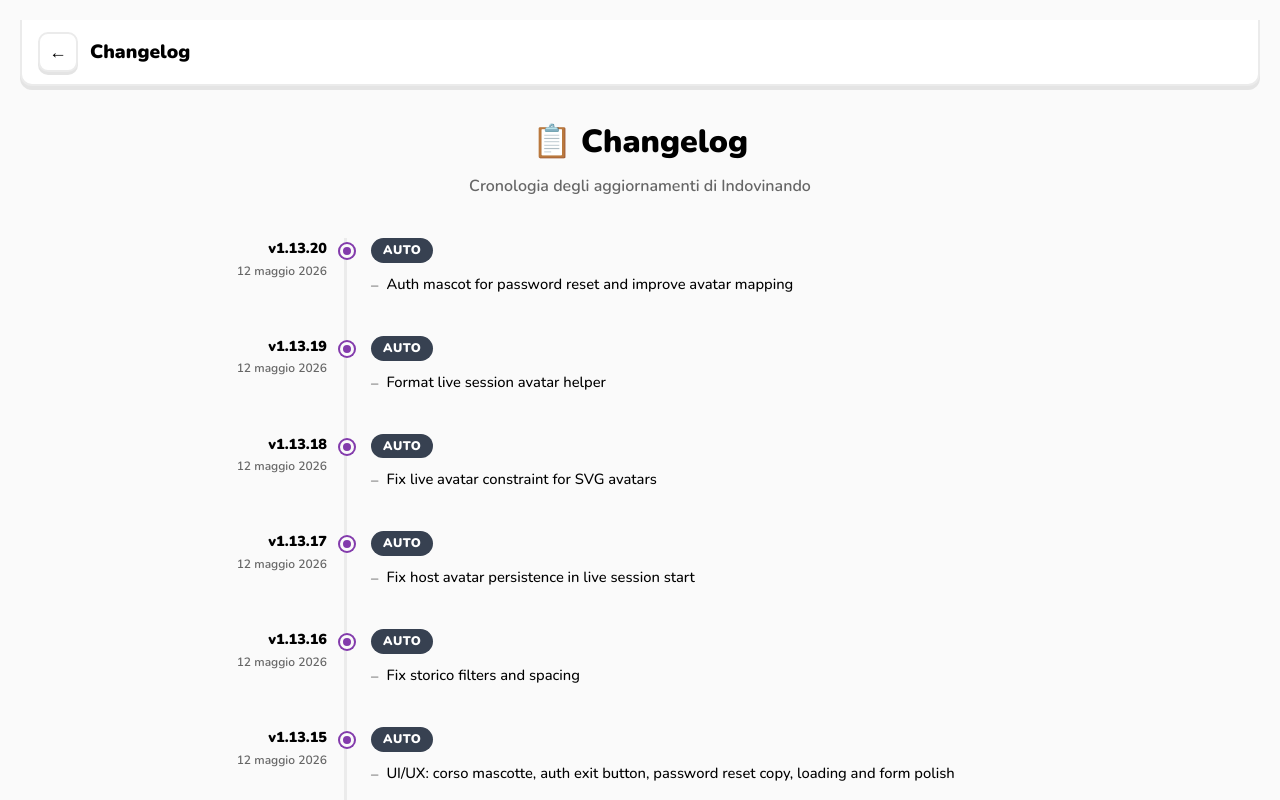
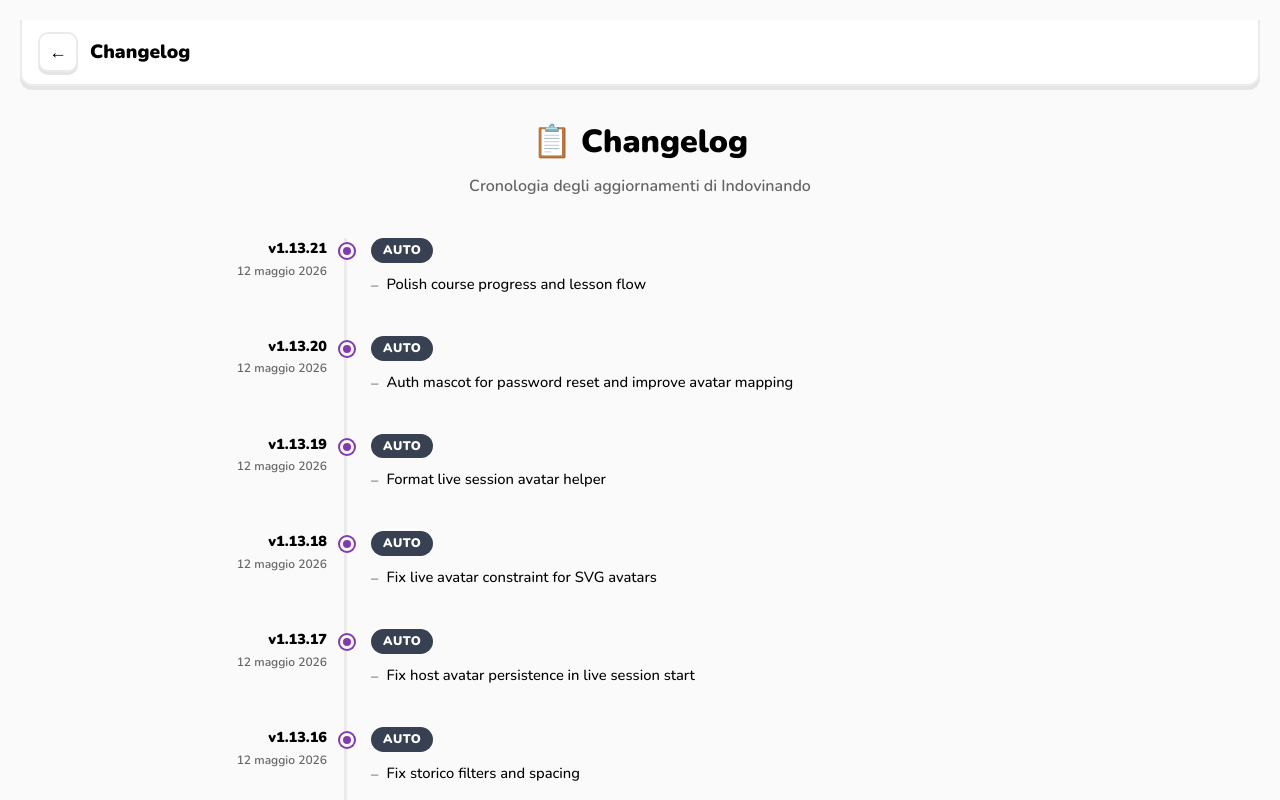
Before and after one commit to Phosl/indovinando, a Next.js app: page /changelog in a window 1280 px wide. Shown: the top 800 px of the page. Built offline with nearby package versions, Linux system fonts and the light colour scheme; no server answers.

Commit message:
chore: update changelog

```diff
--- a/src/app/changelog/page.js
+++ b/src/app/changelog/page.js
@@ -7,6 +7,15 @@
 }
 
 const CHANGELOG = [
+  {
+    version: '1.13.21',
+    date: '12 maggio 2026',
+    label: 'Auto',
+    changes: [
+      'Polish course progress and lesson flow',
+    ],
+  },
+
   {
     version: '1.13.20',
     date: '12 maggio 2026',
```
